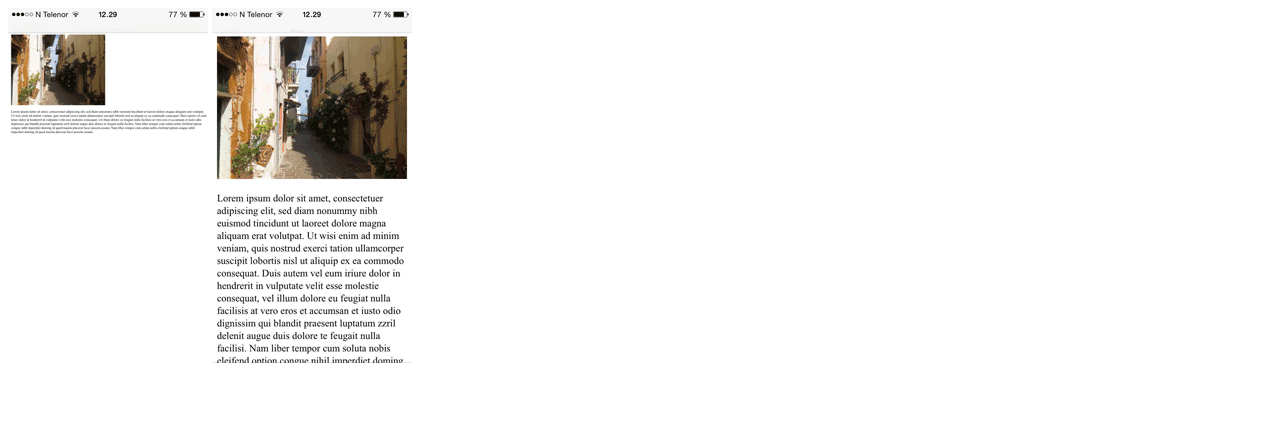
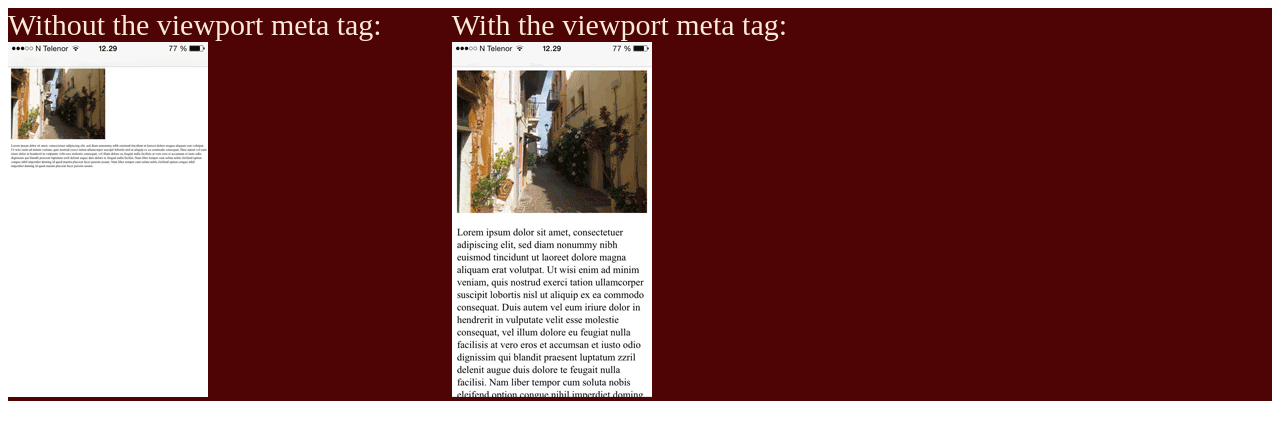
Before and after one commit to sobirov-abdujalil/ultimate-html-course, a plain HTML site: page 26.Responsive/index.html in a window 1280 px wide. Drawn offline with Linux system fonts and the light colour scheme.

Commit message:
updaaate

```diff
--- a/26.Responsive/index.html
+++ b/26.Responsive/index.html
@@ -22,7 +22,13 @@
 
   Here is an example of a web page without the viewport meta tag, and the same web page with the viewport meta tag:
 	-->
-	<img src="/images/img_viewport1.png" alt="img_viewport1">
-	<img src="/images/img_viewport2.png" alt="img_viewport2">
+	<div style="background-color: rgb(78, 4, 4);float: left; padding-right: 70px;">
+		<span style="font-size: 30px;color: antiquewhite;">Without the viewport meta tag:</span><br>
+		<img src="/images/img_viewport1.png" alt="img_viewport1">
+	</div>
+	<div style="background-color: rgb(78, 4, 4);">
+		<span style="font-size: 30px;color: antiquewhite;">With the viewport meta tag:</span><br>
+		<img src="/images/img_viewport2.png" alt="img_viewport2">
+	</div>
 </body>
 </html>
```
